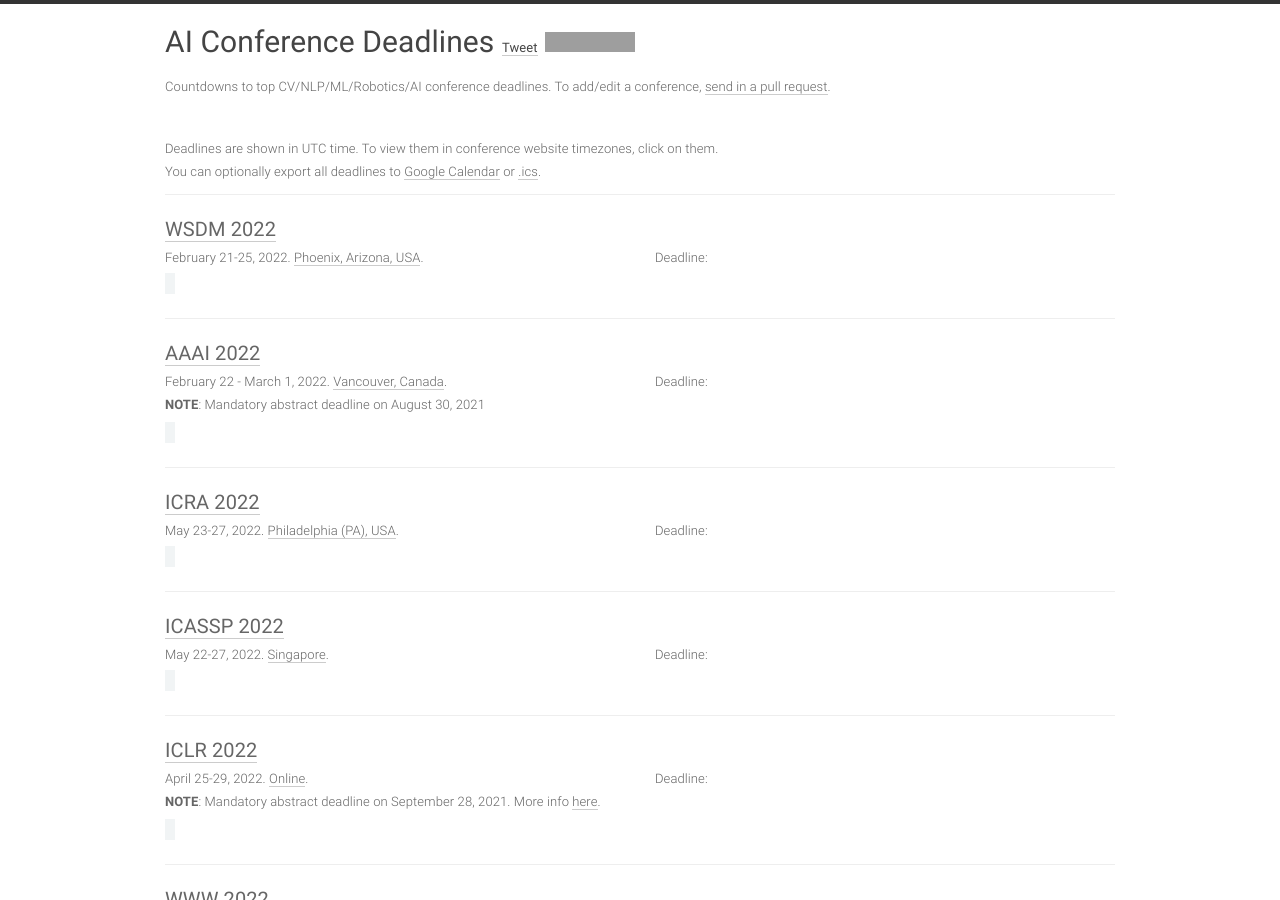
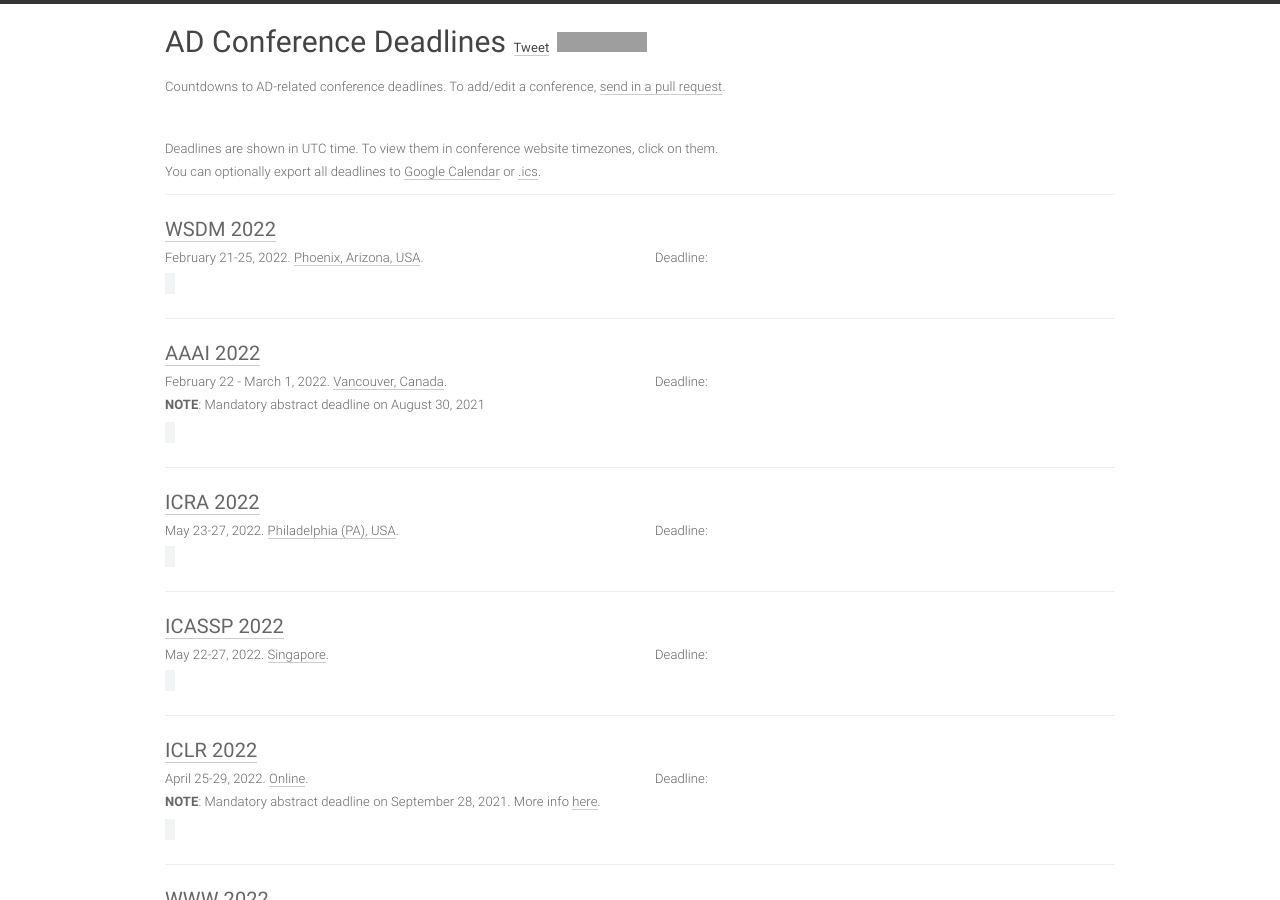
Before and after one commit to paperswithcode/ai-deadlines, a Jekyll site: the page built from index.html, in a window 1280 px wide and 900 px high. Built offline with Jekyll 4.4.1, drawn with Linux system fonts in a browser that asks for light colours; comment, search, counter and statistics services are not loaded; some of the changed text lies outside the part shown; grey boxes are pictures that could not be loaded.

Commit message:
Update _config.yml

```diff
--- a/_config.yml
+++ b/_config.yml
@@ -1,9 +1,9 @@
-title: AI Conference Deadlines # (Maintained by @abhshkdz)
-# email: abhshkdz@vt.edu
-description: Countdowns to top CV/NLP/ML/Robotics/AI conference deadlines
-author: Abhishek Das
+title: AD Conference Deadlines # (Maintained by @daniel-bogdoll)
+# email: daniel.bogdoll@rwth-aachen.de
+description: Countdowns to AD-related conference deadlines
+author: Daniel Bogdoll
 
-domain: "aideadlin.es"
+domain: "https://daniel-bogdoll.github.io/ad-deadlines/"
 baseurl: ""
 
 twitter_username: abhshkdz
@@ -15,4 +15,3 @@ markdown: kramdown
 ga_id: UA-36274081-2
 
 include: ['_pages']
-theme: jekyll-theme-cayman
```
